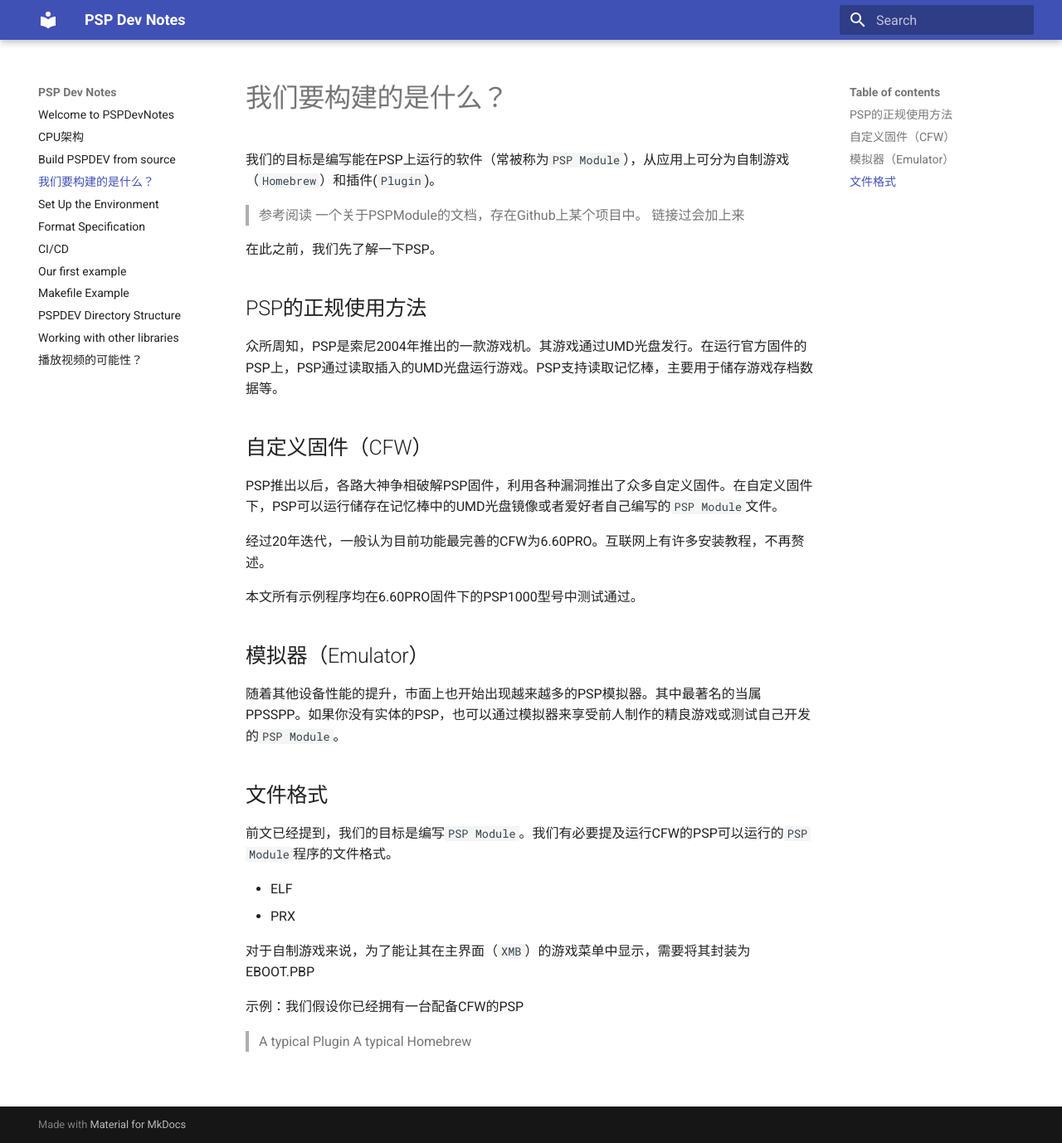
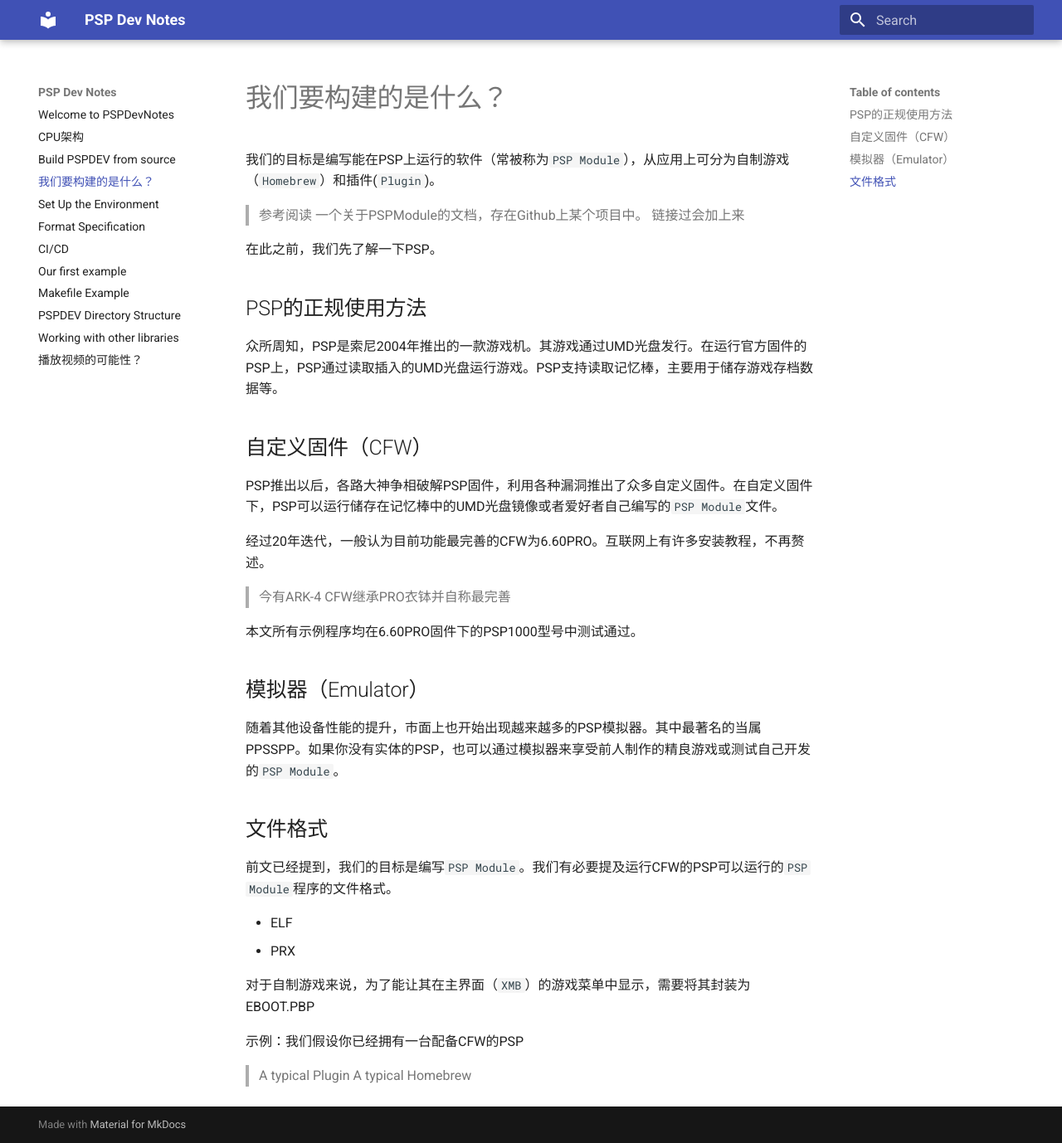
Before and after one commit to xeonliu/PSPDevNote, an MkDocs documentation site: the page built from docs/bulidtarget.md, in a window 1280 px wide and 1378 px high. Shown: the whole window at 83% size. Built offline with MkDocs 1.6.1 and Material for MkDocs 9.7.7, drawn with Linux system fonts in a browser that asks for light colours.

Commit message:
更新 bulidtarget.md

```diff
--- a/docs/bulidtarget.md
+++ b/docs/bulidtarget.md
@@ -14,6 +14,8 @@
 PSP推出以后，各路大神争相破解PSP固件，利用各种漏洞推出了众多自定义固件。在自定义固件下，PSP可以运行储存在记忆棒中的UMD光盘镜像或者爱好者自己编写的`PSP Module`文件。
 
 经过20年迭代，一般认为目前功能最完善的CFW为6.60PRO。互联网上有许多安装教程，不再赘述。
+
+> 今有ARK-4 CFW继承PRO衣钵并自称最完善
 
 本文所有示例程序均在6.60PRO固件下的PSP1000型号中测试通过。
 
```
